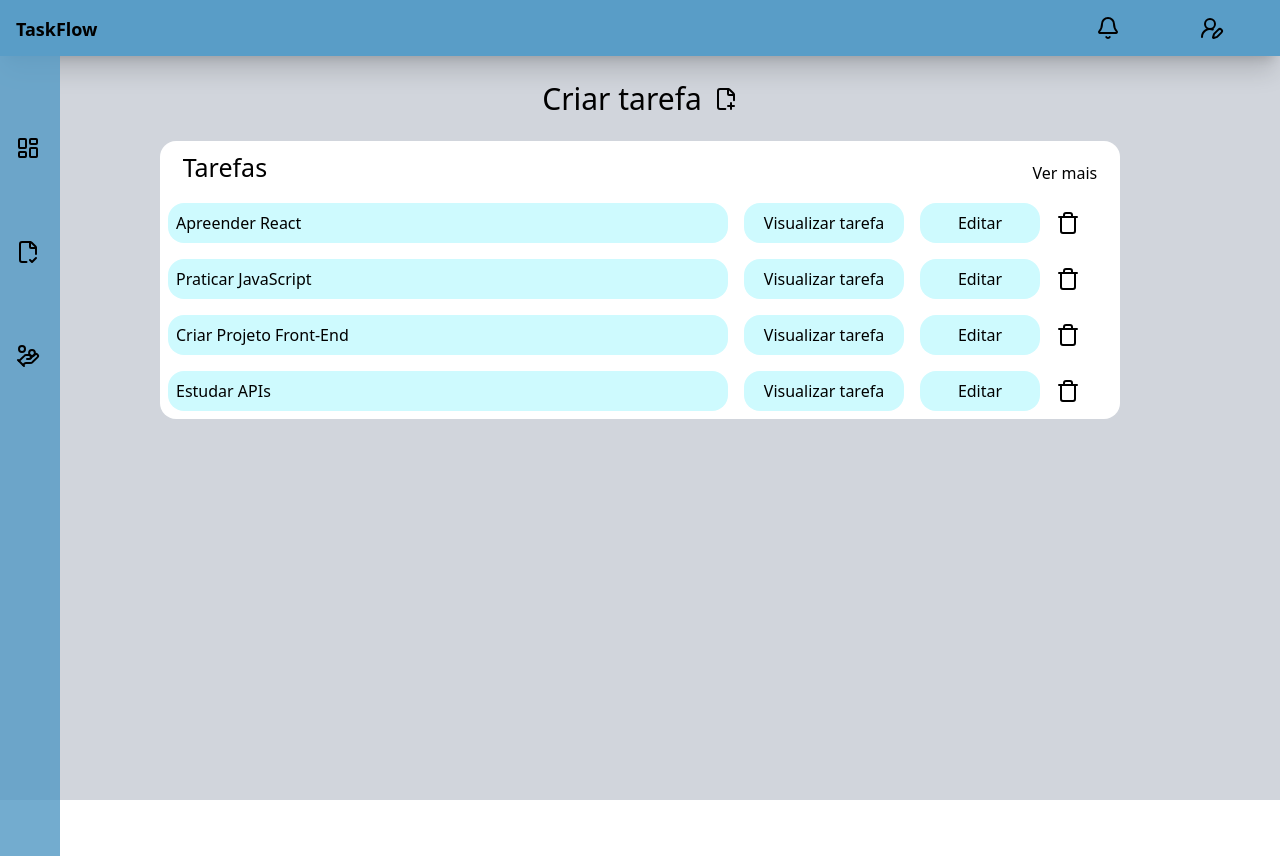
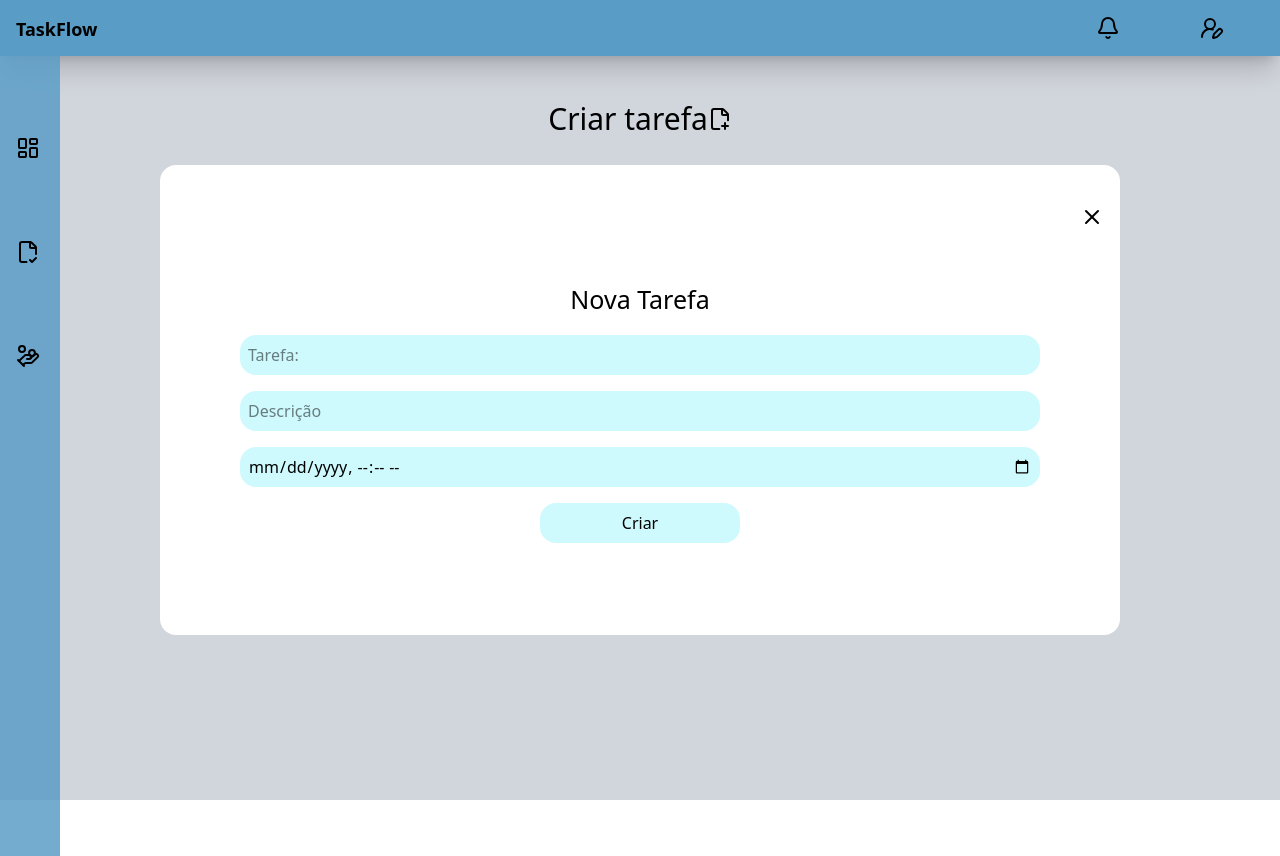
Before and after one commit to KaikySsouza/taskflow, a React (Vite) app in the folder taskflow/: page /tarefas in a window 1280 px wide. Both pictures are taken after a click on the element "Criar tarefa". Built offline with nearby package versions, Linux system fonts and the light colour scheme.

Commit message:
fix: Corrigido excesso de codigo repetidor para modal

```diff
--- a/taskflow/index.html
+++ b/taskflow/index.html
@@ -8,6 +8,7 @@
   </head>
   <body>
     <div id="root"></div>
+    <div id="modal-root"></div>
     <script type="module" src="/src/main.jsx"></script>
   </body>
 </html>
--- a/taskflow/src/components/Navbar.jsx
+++ b/taskflow/src/components/Navbar.jsx
@@ -5,7 +5,7 @@ import { Link } from 'react-router-dom';
   return (
     <>
     <header className='  bg-[#599dc7] shadow-xl/15 p-4'>
-        <p className='absolute text-[18px] font-bold '>TaskFlow</p>
+        <p className='absolute text-[18px] font-bold  '>TaskFlow</p>
 
 
         <div className='flex gap-[10vh]  justify-end mr-10'>
--- /dev/null
+++ b/taskflow/src/components/ViewModal.jsx
@@ -0,0 +1,17 @@
+// components/ViewModal.jsx
+import ReactDOM from "react-dom";
+import * as motion from "motion/react-client";
+
+export const Modal = ({ children }) =>
+  ReactDOM.createPortal(
+    <>
+      <motion.div
+        initial={{ opacity: 0 }}
+        animate={{ opacity: 1 }}
+        transition={{ duration: 0.8 }}
+      >
+        {children}
+      </motion.div>
+    </>,
+    document.getElementById("modal-root")
+  );
--- /dev/null
+++ b/taskflow/src/hooks/useModal.js
@@ -0,0 +1,14 @@
+// Como é um hook e ele não retona nenhuma tag html pode ser só js
+
+import { useState } from "react";
+
+export function useModal(){
+  const [isOpen, setIsOpen] = useState(false);
+
+  return {
+    isOpen,
+    open: () => setIsOpen(true),
+    close: () => setIsOpen(false),
+    toggle: () => setIsOpen(prev => !prev),
+  }
+}
--- a/taskflow/src/pages/tasks/NewTasks.jsx
+++ b/taskflow/src/pages/tasks/NewTasks.jsx
@@ -1,8 +1,10 @@
 import { X } from "lucide-react";
 import { useState } from "react";
 import Tasks from "./Tasks";
-export default function NewTasks({ ViewTask, CreateTask }) {
+
+export default function NewTasks({ ViewTask, CreateTask, onClose}) {
   const [hide, setHide] = useState(false);
+
   const [title, setTitle] = useState("");
   const [description, setDescription] = useState("");
   const [term, setTerm] = useState("");
@@ -10,10 +12,11 @@ export default function NewTasks({ ViewTask, CreateTask }) {
 
   return (
     <div
-      className={`bg-[#fff] p-[10vh] w-[100%] max-w-[120vh] rounded-2xl ${hide ? "transition-all duration-700 ml-[100%] opacity-0" : "opacity-1000 "}`}
-    >
-      <X
-        onClick={() => setHide(ViewTask)}
+     className={`bg-[#fff] p-[10vh] w-[100%] max-w-[120vh] rounded-2xl } `}
+        >
+      <X onClick={() => onClose()}
+
+
         className={`transition-all duration-700 flex relative ml-[100%] bottom-10 left-[5%]`}
       />
       <div className="flex flex-col space-y-4 my-3">
@@ -37,7 +40,7 @@ export default function NewTasks({ ViewTask, CreateTask }) {
         value={term}
         onChange={((e) => setTerm(e.target.value))}
         />
-        <button onClick={() => CreateTask(title, description, term)} className="bg-cyan-100 p-2 w-[25vh]  m-auto rounded-2xl hover:bg-green-500"
+        <button onClick={() => {CreateTask(title, description, term); onClose()}} className="bg-cyan-100 p-2 w-[25vh]  m-auto rounded-2xl hover:bg-green-500"
         >
           Criar
         </button>
--- a/taskflow/src/pages/tasks/Tasks.jsx
+++ b/taskflow/src/pages/tasks/Tasks.jsx
@@ -2,7 +2,10 @@ import Navbar from "../../components/Navbar";
 import { FilePlusCorner, Trash, View } from "lucide-react";
 import NewTasks from "./NewTasks";
 import { useState } from "react";
-
+import { useModal } from "../../hooks/useModal";
+import { Modal } from "../../components/ViewModal";
+import * as motion from "motion/react-client";
+import ViewTask from "./ViewTask";
 export default function Tasks() {
   const [tasks, setTasks] = useState([
     {
@@ -36,10 +39,9 @@ export default function Tasks() {
     },
   ]);
 
-  const [modal, setModal] = useState(false)
-  const [view, setView] = useState(false)
-  const [validaclick, setValidaclick] = useState(false)
-
+  const [view, setView] = useState(false);
+  const [validaclick, setValidaclick] = useState(false);
+  const modal = useModal();
 
   console.log(tasks);
 
@@ -47,19 +49,15 @@ export default function Tasks() {
 
   function ViewClick(taskId) {
     const newtask = tasks.map((task) => {
-    if(task.id === taskId) {
-      return {...task, finish: !task.finish}
-    }else{
-      return task
+      if (task.id === taskId) {
+        return { ...task, finish: !task.finish };
+      } else {
+        return task;
       }
-  })
-  setTasks(newtask)
-  console.log(newtask)
+    });
+    setTasks(newtask);
+    console.log(newtask);
   }
-
-
-
-// Nova task
 
   function CreateTask(title, description, term) {
     const newtask = {
@@ -67,84 +65,93 @@ export default function Tasks() {
       title,
       description,
       term,
-    finish: false
+      finish: false,
+    };
+    setTasks([...tasks, newtask]);
   }
-    setTasks([...tasks, newtask])
-}
-
-
-
 
   // Excluir task
 
   function DeleteTask(taskId) {
-   const del  =  tasks.filter(task => task.id != taskId)
-    setTasks(del)
+    const del = tasks.filter((task) => task.id != taskId);
+    setTasks(del);
   }
 
   // Resposavel por mostrar todas as tasks
 
   const salvar = tasks.map((task) => {
     return (
-
-      <ul key={tasks.id} className="flex ">
-        <li onClick={() => ViewClick(task.id)} className="bg-cyan-100 m-2 p-2 w-[70vh] text-start rounded-2xl cursor-pointer ">{task.finish ? <p className="line-through">{task.title}</p> : task.title}</li>
-        <button className="bg-cyan-100 p-2 m-2 w-[20vh] rounded-2xl cursor-pointer">Visualizar tarefa</button>
-       <button className="bg-cyan-100 p-2 m-2 w-[15vh] rounded-2xl cursor-pointer">Editar</button>
-       <button onClick={() =>  DeleteTask(task.id)} className="cursor-pointer p-2"><Trash className=""/></button>
+      <ul key={task.id} className="flex justify-center  ">
+        <li
+          onClick={() => ViewClick(task.id)}
+          className="bg-cyan-100 m-2 p-2 w-[70vh] text-start rounded-2xl cursor-pointer "
+        >
+          {task.finish ? (
+            <p className="line-through">{task.title}</p>
+          ) : (
+            task.title
+          )}
+        </li>
+        <button className="bg-cyan-100 p-2 m-2 w-[20vh] rounded-2xl cursor-pointer">
+          Visualizar tarefa
+        </button>
+        <button className="bg-cyan-100 p-2 m-2 w-[15vh] rounded-2xl cursor-pointer">
+          Editar
+        </button>
+        <button
+          onClick={() => DeleteTask(task.id)}
+          className="cursor-pointer p-2"
+        >
+          <Trash className="" />
+        </button>
       </ul>
-
-
     );
   });
 
-  // Fechar o modal.
 
-  function ViewTask() {
-    if(view != modal){
-      return setModal(false)
-    }else{
-      console.log('deu errado')
-    }
-  }
+
 
 
   // Possivel adicionar isso dentro do reder.
 
   return (
     <div className=" bg-gray-300 h-screen">
-
       <Navbar />
 
       {/* Esconder Tarefa */}
 
+      {/* Criar tasks */}
+      {/*  parte do modal responsavel por esconder o titulo */}
+      <header className="flex">
+        <div
+          onClick={modal.open}
+          className="flex m-auto text-[30px]  cursor-pointer mt-10"
+        >
+          Criar tarefa <FilePlusCorner className="m-auto " />
+        </div>
+
+        {modal.isOpen && (
+          <Modal>
+            <div className="absolute justify-center items-center flex inset-0">
+              <NewTasks CreateTask={CreateTask} onClose={modal.close} />
+            </div>
+          </Modal>
+        )}
 
 
-      {/* Criar tasks */}
-      <header className="flex ">
-        <div className={`bg flex text-center m-auto gap-3 justify-center cursor-pointer my-5   ${modal ? 'opacity-0 transition-all duration-400' : ''}`}>
-        <h1 className="text-[30px]">Criar tarefa</h1>
-        <button onClick={() => setModal(true)}>
-          <FilePlusCorner/>
-        </button>
-        </div>
+
 
       </header>
-        <div className={` m-auto  bg-[#fff] w-[100%] max-w-[120vh] rounded-2xl  ${modal ? 'opacity-0 pointer-events-none transition-all duration-700 ' : 'opacity-1000  '} `  } >
 
+      <div
+        className={`m-auto  bg-[#fff] w-[100%] max-w-[120vh] rounded-2xl mt-10 ${modal.isOpen ? 'opacity-0' : ''}`}
+      >
         <div className="flex justify-around gap-[90vh] my-2">
           <h2 className="text-[25px]">Tarefas</h2>
-        <p className="mt-3 hover:underline">Ver mais</p>
+          <p className="mt-3 hover:underline cursor-pointer">Ver mais</p>
         </div>
         {salvar}
-
-        {/* Motrar tasks */}
-
       </div>
-
-
-      {/* Responsavel por mostrar e esconder o modal */}
-      <div className={`flex absolute inset-0 justify-center items-center  my-4  w-[50%] max-w-[120vh] rounded-2xl   ${modal ? 'opacity-1000 transition-all duration-1000 m-[25%] ' : 'opacity-0 pointer-events-none  transition-all duration-700' }`}> <NewTasks CreateTask={CreateTask} ViewTask={ViewTask}/> </div>
 
     </div>
   );
--- /dev/null
+++ b/taskflow/src/pages/tasks/ViewTask.jsx
@@ -0,0 +1,9 @@
+export default function ViewTask() {
+    return(
+        <div>
+            <h1>ola</h1>
+
+
+        </div>
+    )
+}
```
Lines whose indentation alone changed are shown as unchanged.
